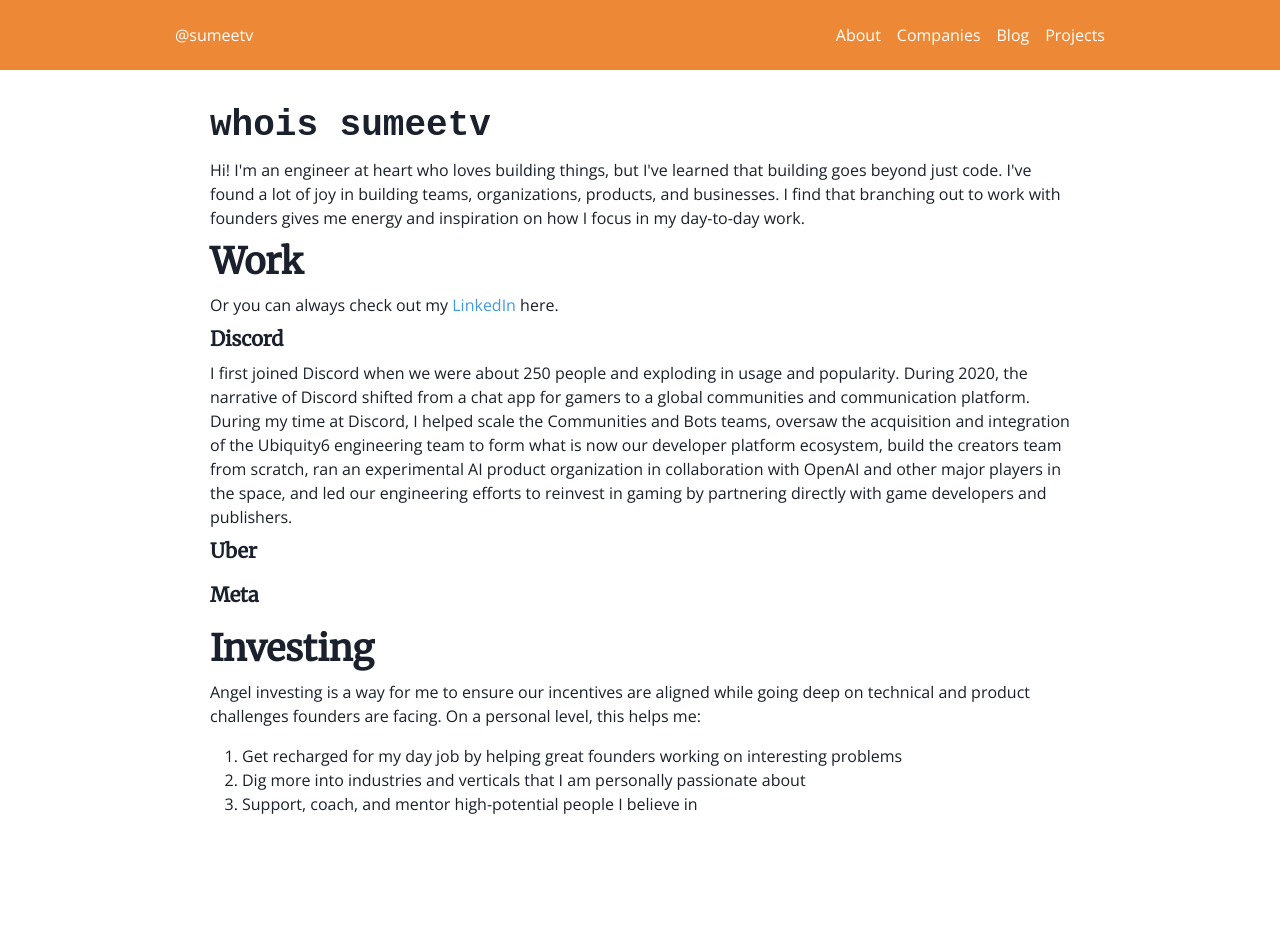
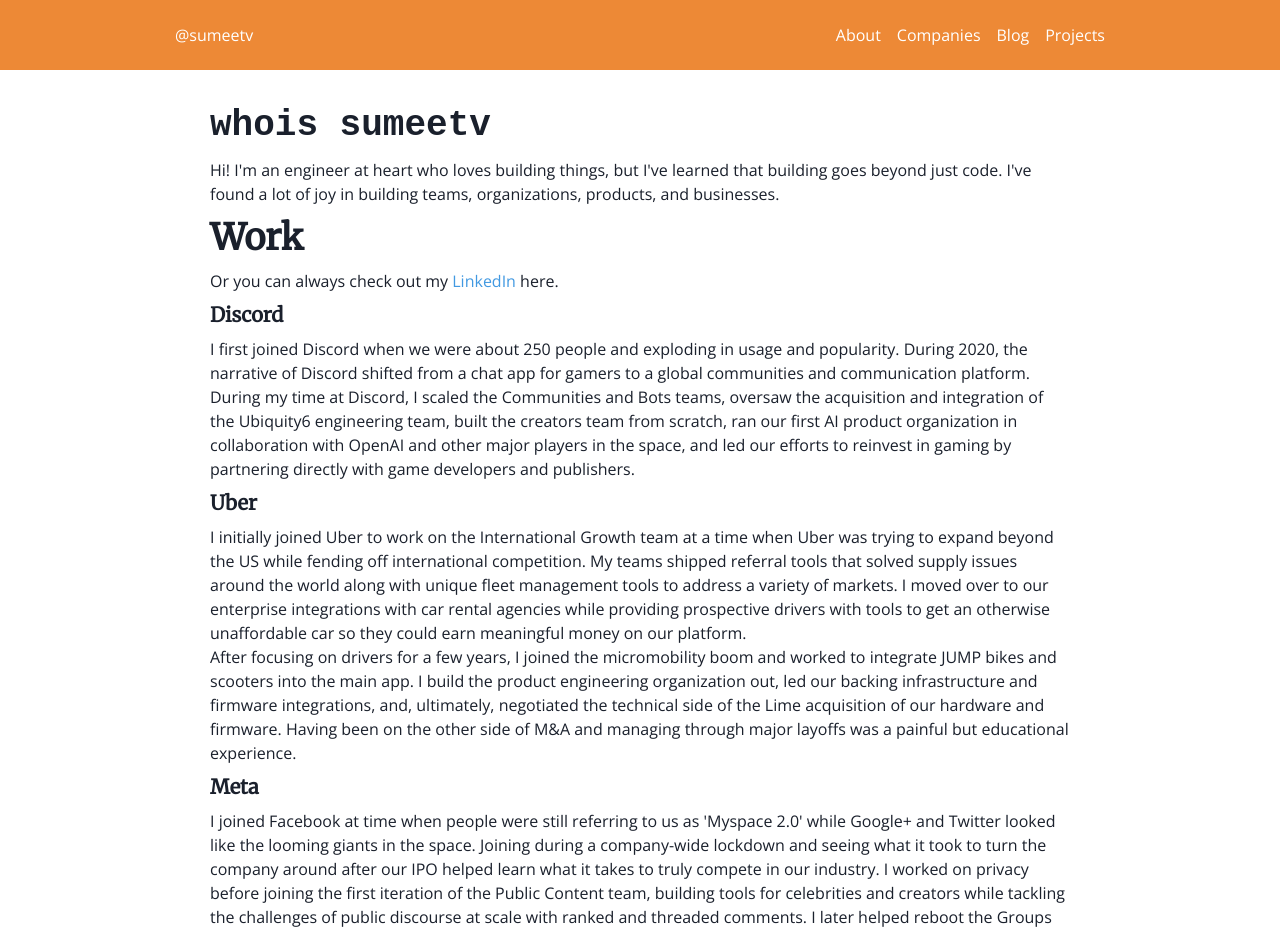
Before and after one commit to sumeetv/chord-finder, a Next.js app: page /about in a window 1280 px wide. Shown: the top 932 px of the page. Before the commit the page ends 856 px from the top, so only its background shows below. Built offline with nearby package versions, Linux system fonts and the light colour scheme.

Commit message:
Padding for home page and content for about page

```diff
--- a/src/app/about/page.tsx
+++ b/src/app/about/page.tsx
@@ -12,9 +12,7 @@
             </Heading>
             <Text>
                 {`Hi! I'm an engineer at heart who loves building things, but I've learned that building goes beyond
-                just code. I've found a lot of joy in building teams, organizations, products, and businesses. I find
-                that branching out to work with founders gives me energy and inspiration on how I focus in my
-                day-to-day work.`}
+                just code. I've found a lot of joy in building teams, organizations, products, and businesses.`}
             </Text>
             <Heading>
                 {`Work`}
@@ -32,33 +30,51 @@
             <Text>
                 {`I first joined Discord when we were about 250 people and exploding in usage and popularity. During
                 2020, the narrative of Discord shifted from a chat app for gamers to a global communities and communication
-                platform. During my time at Discord, I helped scale the Communities and Bots teams, oversaw the acquisition
-                and integration of the Ubiquity6 engineering team to form what is now our developer platform ecosystem,
-                build the creators team from scratch, ran an experimental AI product organization in collaboration with
-                OpenAI and other major players in the space, and led our engineering efforts to reinvest in gaming by
-                partnering directly with game developers and publishers.`}
+                platform. During my time at Discord, I scaled the Communities and Bots teams, oversaw the acquisition
+                and integration of the Ubiquity6 engineering team, built the creators team from scratch, ran our first AI
+                product organization in collaboration with OpenAI and other major players in the space, and led our efforts
+                to reinvest in gaming by partnering directly with game developers and publishers.`}
             </Text>
             <Heading size={'md'}>
                 {`Uber`}
             </Heading>
             <Text>
-                {``}
+                {`I initially joined Uber to work on the International Growth team at a time when Uber was trying to expand
+                beyond the US while fending off international competition. My teams shipped referral tools that solved supply
+                issues around the world along with unique fleet management tools to address a variety of markets. I moved
+                over to our enterprise integrations with car rental agencies while providing prospective drivers with tools
+                to get an otherwise unaffordable car so they could earn meaningful money on our platform.`}
+            </Text>
+            <Text>
+                {`After focusing on drivers for a few years, I joined the micromobility boom and worked to integrate JUMP bikes
+                and scooters into the main app. I build the product engineering organization out, led our backing infrastructure
+                and firmware integrations, and, ultimately, negotiated the technical side of the Lime acquisition of our hardware
+                and firmware. Having been on the other side of M&A and managing through major layoffs was a painful but educational
+                experience.`}
             </Text>
             <Heading size={'md'}>
                 {`Meta`}
             </Heading>
+            <Text>
+                {`I joined Facebook at time when people were still referring to us as 'Myspace 2.0' while Google+ and Twitter
+                looked like the looming giants in the space. Joining during a company-wide lockdown and seeing what it took to
+                turn the company around after our IPO helped learn what it takes to truly compete in our industry. I worked on
+                privacy before joining the first iteration of the Public Content team, building tools for celebrities and creators
+                while tackling the challenges of public discourse at scale with ranked and threaded comments. I later helped
+                reboot the Groups product and shipped the first rich React Native integration in a core Facebook app to power a
+                new standalone Groups app.`}
+            </Text>
             <Heading>
                 {`Investing`}
             </Heading>
             <Text>
-                {`Angel investing is a way for me to ensure our incentives are aligned while going deep on technical and
-                product challenges founders are facing. On a personal level, this helps me:`}
+                {`Angel investing is a way for me to ensure my incentives are aligned with founders while going deep on technical
+                and product challenges they are facing. Blending the challenges of technical constraints with real business requirements
+                motivates me more than either individually, and I love finding gaps in the industry and novel opportunities founders
+                have discovered. When supporting founders, I offer a variety of concrete ways I can help them to avoid the usual
+                song and dance of "let me know how I can be helpful." At the end of the day, I make it my priority to ensure their
+                success.`}
             </Text>
-            <OrderedList p={'1rem'}>
-                <ListItem>{`Get recharged for my day job by helping great founders working on interesting problems`}</ListItem>
-                <ListItem>{`Dig more into industries and verticals that I am personally passionate about`}</ListItem>
-                <ListItem>{`Support, coach, and mentor high-potential people I believe in`}</ListItem>
-            </OrderedList>
         </div>
     )
 }
--- a/src/app/page.tsx
+++ b/src/app/page.tsx
@@ -5,7 +5,7 @@
 export default function Home() {
     return (
         <main>
-            <Stack spacing={4} direction={['column', 'row']}>
+            <Stack spacing={4} direction={['column', 'row']} paddingTop={'1rem'}>
                 <Box>
                     <Image
                         borderRadius={`10px`}
```
